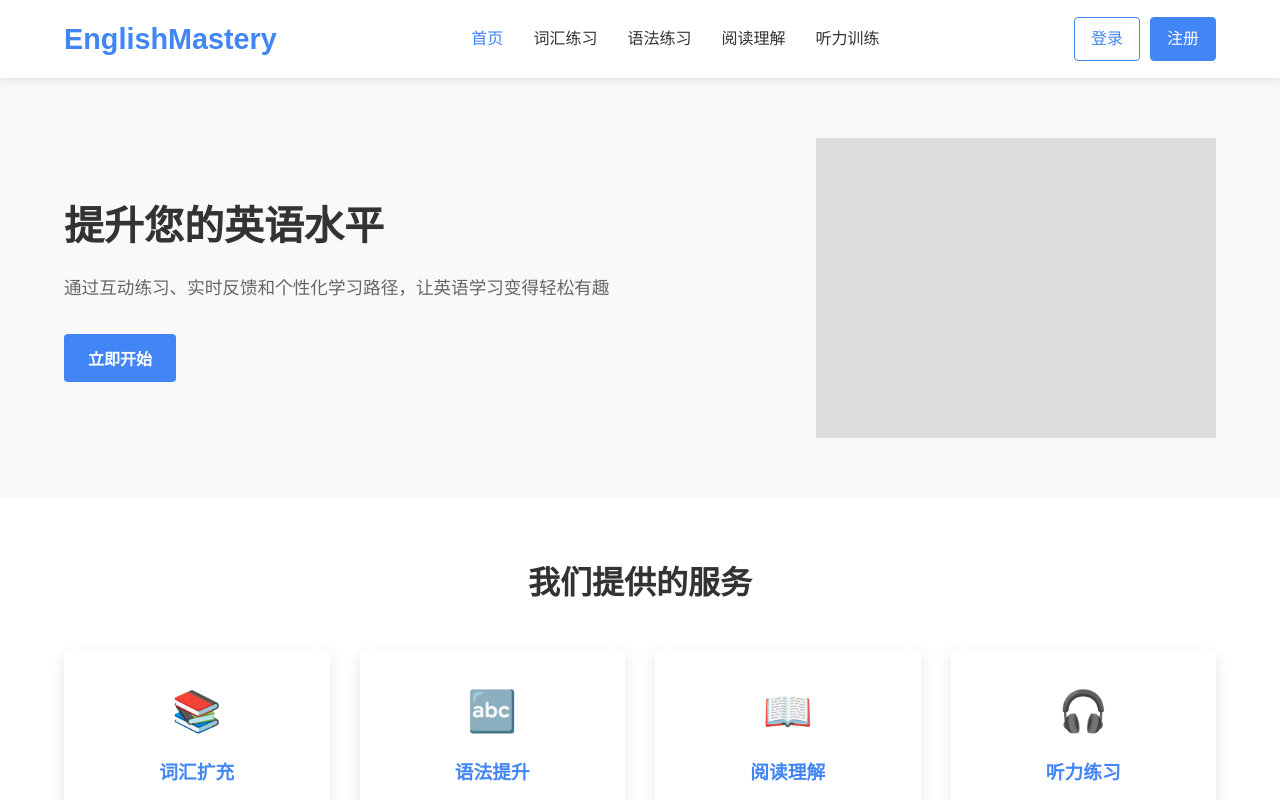
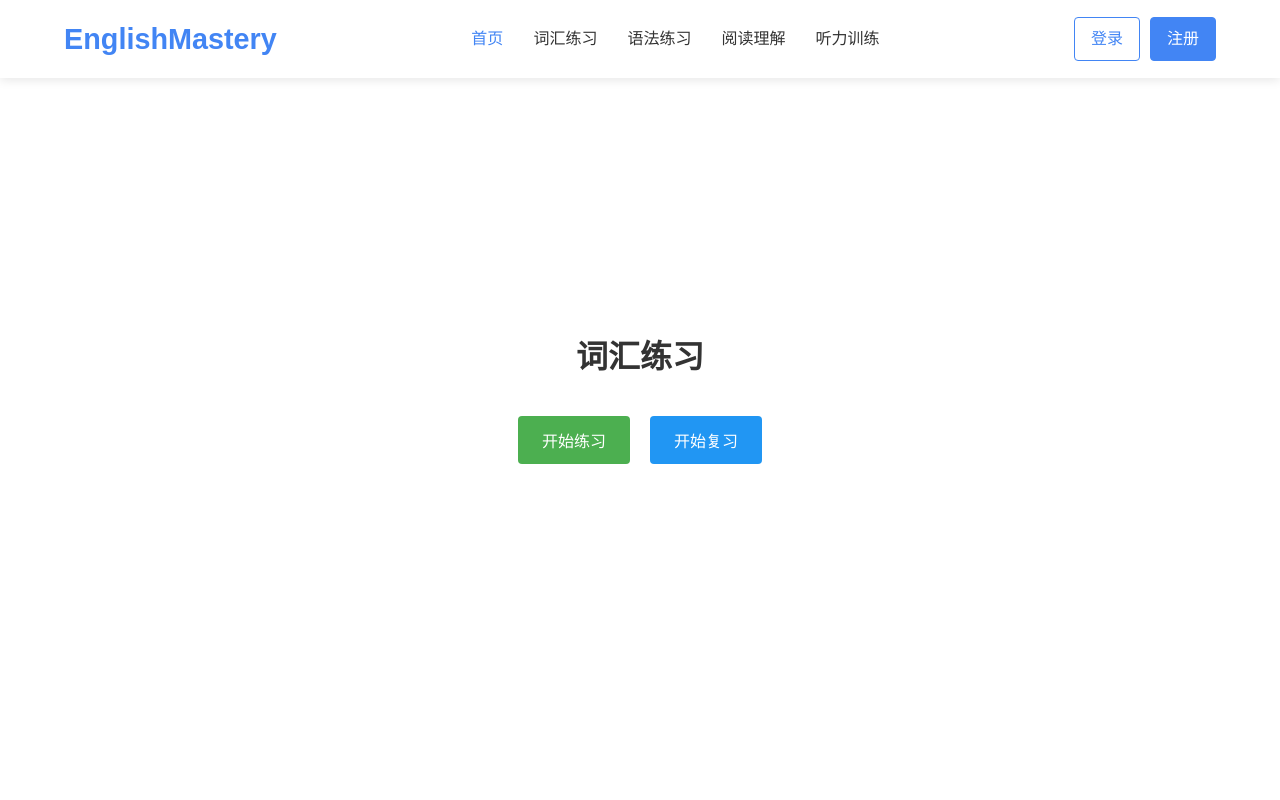
Before and after one commit to vegePeapa/enPromote, a Vue app: page /vocabulary in a window 1280 px wide. Shown: the top 800 px of the page. Built offline with nearby package versions, Linux system fonts and the light colour scheme; no server answers; the HTML template or start-up script is replaced by a standard one.

Commit message:
新增词汇页面，优化了登录退出功能

```diff
--- a/src/assets/css/home_head.css
+++ b/src/assets/css/home_head.css
@@ -53,7 +53,8 @@
 }
 
 .btn-login,
-.btn-register {
+.btn-register,
+.btn-logout {
     padding: 8px 16px;
     text-decoration: none;
     border-radius: 4px;
@@ -61,9 +62,17 @@
     transition: all 0.3s;
 }
 
-.btn-login {
+
+.btn-login,
+.btn-logout {
     color: #4285f4;
     border: 1px solid #4285f4;
+}
+
+.username {
+    color: #4285f4;
+    font-weight: 500;
+    font-size: 1.2rem;
 }
 
 .btn-register {
--- a/src/components/header.vue
+++ b/src/components/header.vue
@@ -14,12 +14,40 @@
         </ul>
       </nav>
       <div class="user-actions">
-        <router-link to="/login" class="btn-login">登录</router-link>
-        <router-link to="/register" class="btn-register">注册</router-link>
+        <router-link to="/login" class="btn-login" v-if="currentModule === 'unlogin'">登录</router-link>
+        <router-link to="/register" class="btn-register" v-if="currentModule === 'unlogin'">注册</router-link>
+        <span class="username" v-if="currentModule === 'login'">你好!{{ username }}</span>
+        <button @click="Logout" class="btn-logout" v-if="currentModule === 'login'">退出登陆</button>
       </div>
     </header>
     </template>
 
-<script>
+<script setup>
  import '@/assets/css/home_head.css'
+ import { ref } from 'vue'
+ import { logout, getUserInfo } from '@/api/auth'
+ // 当前模块：unlogin（未登录）, login（已登录）
+ const currentModule = ref('unlogin')
+ const username = ref('')
+
+ getUserInfo().then(res => {
+    console.log(res);
+    console.log(res.data.code);
+
+    if(res.data.code !== 200){
+        currentModule.value = 'unlogin'
+    }else{
+        username.value = res.data.username
+        currentModule.value = 'login'
+    }
+ })
+
+ const Logout = () => {
+  alert('确定退出登陆吗？')
+  logout().then(res => {
+        currentModule.value = 'unlogin'
+        username.value = ''
+
+    })
+ }
 </script>
--- a/src/router/router.ts
+++ b/src/router/router.ts
@@ -20,7 +20,7 @@ const router = createRouter({
         {
             path: '/vocabulary',
             name: 'Vocabulary',
-            component: () => import('../views/home.vue'), // 暂时指向首页，后续开发
+            component: () => import('../views/vocabulary.vue'),
         },
         {
             path: '/grammar',
--- a/src/utils/request.js
+++ b/src/utils/request.js
@@ -16,6 +16,12 @@ request.interceptors.request.use(config => {
 request.interceptors.response.use(response => {
     return response;
 }, error => {
+    // 401在后端设置的是未登录的错误码
+    if (error.response.status === 401) {
+        alert('请先登录')
+        // 跳转到登录页面
+        window.location.href = error.response.data.redirect;
+    }
     return Promise.reject(error);
 });
 
--- a/src/views/home.vue
+++ b/src/views/home.vue
@@ -7,7 +7,7 @@
       <!-- 英雄区域 -->
       <section class="hero">
         <div class="hero-content">
-          <h2>提升您的英语水平</h2>
+          <h2>提升您的英语水平{{ username }}</h2>
           <p>通过互动练习、实时反馈和个性化学习路径，让英语学习变得轻松有趣</p>
           <button class="btn-primary">立即开始</button>
         </div>
@@ -120,11 +120,14 @@
 
 <script setup>
 import { ref, onMounted } from 'vue';
-
+import { getUserInfo } from '@/api/auth';
 // 可以在这里添加一些首页需要的交互逻辑
-
+const username = ref('');
 onMounted(() => {
   console.log('首页加载完成');
+  getUserInfo().then(res => {
+    username.value = res.data.username;
+  })
 });
 </script>
 <script>
--- a/src/views/login.vue
+++ b/src/views/login.vue
@@ -35,6 +35,13 @@ function clickLogin(e){
     // api请求
     login(data).then(res => {
         console.log(res);
+        if(res.status === 200){
+            // 登录成功
+           window.location.href = '/'
+        }else{
+            // 登录失败
+            alert('12'+res.message)
+        }
     }).catch(err => {
         console.log(err);
     });
--- /dev/null
+++ b/src/views/vocabulary.vue
@@ -0,0 +1,180 @@
+<template>
+  <div class="vocabulary-container">
+    <!-- 主页面 - 选择模式 -->
+    <div class="mode-selection" v-if="currentMode === 'select'">
+      <h1>词汇练习</h1>
+      <div class="buttons">
+        <button class="practice-btn" @click="startPractice">开始练习</button>
+        <button class="review-btn" @click="startReview">开始复习</button>
+      </div>
+    </div>
+
+    <!-- 练习模式 -->
+    <div class="practice-mode" v-if="currentMode === 'practice' || currentMode === 'review'">
+      <div class="word-card">
+        <h2>{{ currentWord }}</h2>
+        <p v-if="showMeaning">{{ currentMeaning }}</p>
+      </div>
+
+      <div class="action-buttons">
+        <button class="know-btn" @click="handleKnow">认识</button>
+        <button class="vague-btn" @click="handleVague">模糊</button>
+        <button class="unknown-btn" @click="handleUnknown">不认识</button>
+      </div>
+    </div>
+  </div>
+</template>
+
+<script setup>
+import { ref, computed } from 'vue';
+import { getUserInfo } from '@/api/auth';
+
+getUserInfo().then(res => {
+  console.log(res);
+})
+// 当前模式：select（选择页面）, practice（练习模式）, review（复习模式）
+const currentMode = ref('select');
+
+// 当前展示的单词
+const currentWord = computed(() => {
+  // 向后端请求单词信息
+
+});
+
+
+
+// 开始练习模式
+const startPractice = () => {
+  currentMode.value = 'practice';
+  currentIndex.value = 0;
+  showMeaning.value = false;
+};
+
+// 开始复习模式
+const startReview = () => {
+  currentMode.value = 'review';
+  currentIndex.value = 0;
+  showMeaning.value = false;
+};
+
+// 处理"认识"按钮点击
+const handleKnow = () => {
+  // 此处可添加逻辑，例如将单词标记为已掌握
+  nextWord();
+};
+
+// 处理"模糊"按钮点击
+const handleVague = () => {
+  showMeaning.value = true;
+  setTimeout(() => {
+    nextWord();
+  }, 2000); // 显示意思2秒后自动进入下一个单词
+};
+
+// 处理"不认识"按钮点击
+const handleUnknown = () => {
+  showMeaning.value = true;
+  setTimeout(() => {
+    nextWord();
+  }, 2000); // 显示意思2秒后自动进入下一个单词
+};
+
+// 切换到下一个单词
+const nextWord = () => {
+  if (currentIndex.value < words.length - 1) {
+    currentIndex.value += 1;
+    showMeaning.value = false;
+  } else {
+    // 练习完成，返回选择页面
+    currentMode.value = 'select';
+  }
+};
+</script>
+
+<style scoped>
+.vocabulary-container {
+  display: flex;
+  flex-direction: column;
+  align-items: center;
+  justify-content: center;
+  min-height: 80vh;
+  padding: 20px;
+}
+
+.mode-selection {
+  text-align: center;
+}
+
+h1 {
+  font-size: 2rem;
+  margin-bottom: 2rem;
+  color: #333;
+}
+
+.buttons {
+  display: flex;
+  gap: 20px;
+}
+
+button {
+  padding: 12px 24px;
+  border: none;
+  border-radius: 4px;
+  font-size: 1rem;
+  cursor: pointer;
+  transition: all 0.3s;
+}
+
+.practice-btn {
+  background-color: #4CAF50;
+  color: white;
+}
+
+.review-btn {
+  background-color: #2196F3;
+  color: white;
+}
+
+button:hover {
+  opacity: 0.9;
+  transform: translateY(-2px);
+}
+
+.word-card {
+  width: 300px;
+  height: 200px;
+  background-color: #fff;
+  border-radius: 10px;
+  box-shadow: 0 4px 8px rgba(0, 0, 0, 0.1);
+  display: flex;
+  flex-direction: column;
+  justify-content: center;
+  align-items: center;
+  margin-bottom: 30px;
+}
+
+.word-card h2 {
+  font-size: 2rem;
+  margin-bottom: 20px;
+}
+
+.action-buttons {
+  display: flex;
+  gap: 12px;
+}
+
+.know-btn {
+  background-color: #4CAF50;
+  color: white;
+}
+
+.vague-btn {
+  background-color: #FF9800;
+  color: white;
+}
+
+.unknown-btn {
+  background-color: #F44336;
+  color: white;
+}
+</style>
```
Also changed, not shown: src/api/word.js (added, +13 -0 lines).
